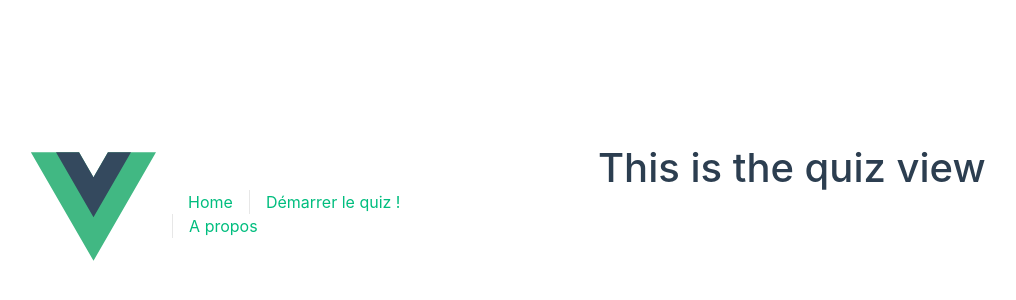
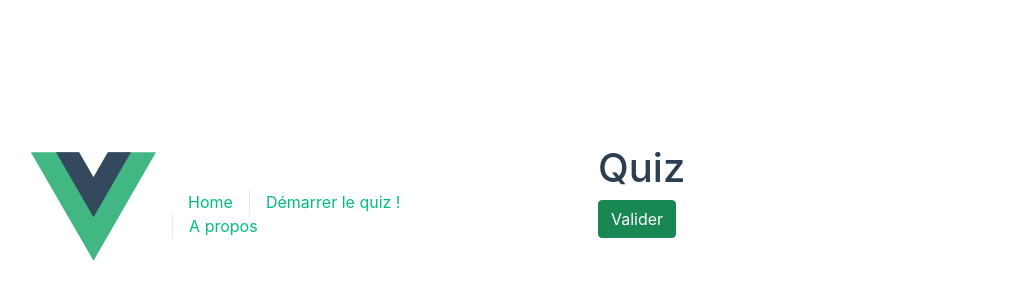
Before and after one commit to BaptisteBtx/Quiz-full-stack, a Vue app in the folder quiz-ui/: page /questions in a window 1280 px wide. Shown: the part 194-494 px from the top of the page, without its empty margins (42-1058 px from the left). Built offline with nearby package versions, Linux system fonts and the light colour scheme.

Commit message:
Modification View en Page + Création Quiz Page

```diff
--- a/quiz-ui/src/router/index.js
+++ b/quiz-ui/src/router/index.js
@@ -1,5 +1,7 @@
 import { createRouter, createWebHistory } from 'vue-router'
 import HomePage from '../views/HomePage.vue'
+import NewQuizPage from '../views/NewQuizPage.vue'
+import QuestionsPage from '../views/QuestionsPage.vue'
 
 const router = createRouter({
   history: createWebHistory(import.meta.env.BASE_URL),
@@ -12,12 +14,12 @@ const router = createRouter({
     {
       path: '/start_new_quiz',
       name: 'NewQuiz',
-      component: () => import('../views/NewQuizView.vue')
+      component: NewQuizPage
     },
     {
       path: '/questions',
-      name: 'Quiz',
-      component: () => import('../views/QuizView.vue') // TODO : Quiz View (questions)
+      name: 'Questions',
+      component: QuestionsPage // TODO : Questions Page (questions)
     },
     {
       path: '/about',
--- a/quiz-ui/src/views/NewQuizView.vue
+++ b/quiz-ui/src/views/NewQuizPage.vue
@@ -31,7 +31,7 @@ async function launchNewQuiz() {
       <input type="text" class="form-control" placeholder="Username" aria-label="Username"
         aria-describedby="form-username" v-model="username">
     </div>
-    <button type="button" class="btn btn-success" @click="launchNewQuiz">Test</button>
+    <button type="button" class="btn btn-success" @click="launchNewQuiz">GO</button>
   </div>
 </template>
 
--- /dev/null
+++ b/quiz-ui/src/views/QuestionsPage.vue
@@ -0,0 +1,32 @@
+<script setup>
+import { ref, watchEffect } from 'vue'
+import participationStorageService from "@/services/ParticipationStorageService";
+
+import { useRouter } from 'vue-router';
+const router = useRouter()
+
+// const quiz = ref(null)
+
+// Variables formulaire
+const username = ref(participationStorageService.getPlayerName())
+
+//Validation des réponses
+async function validateAnswer() {
+  //TO DO
+  console.log('Réponse validée pour ' + username.value)
+}
+
+
+// Export default : remplacé par script setup
+</script>
+
+<template>
+  <div class="questions_page">
+    <h1>Quiz</h1>
+    <button type="button" class="btn btn-success" @click="validateAnswer">Valider</button>
+  </div>
+</template>
+
+<style>
+
+</style>
--- a/quiz-ui/src/views/QuizView.vue
+++ /dev/null
@@ -1,15 +0,0 @@
-<template>
-  <div class="quiz">
-    <h1>This is the quiz view</h1>
-  </div>
-</template>
-
-<style>
-@media (min-width: 1024px) {
-  .about {
-    min-height: 100vh;
-    display: flex;
-    align-items: center;
-  }
-}
-</style>
```
